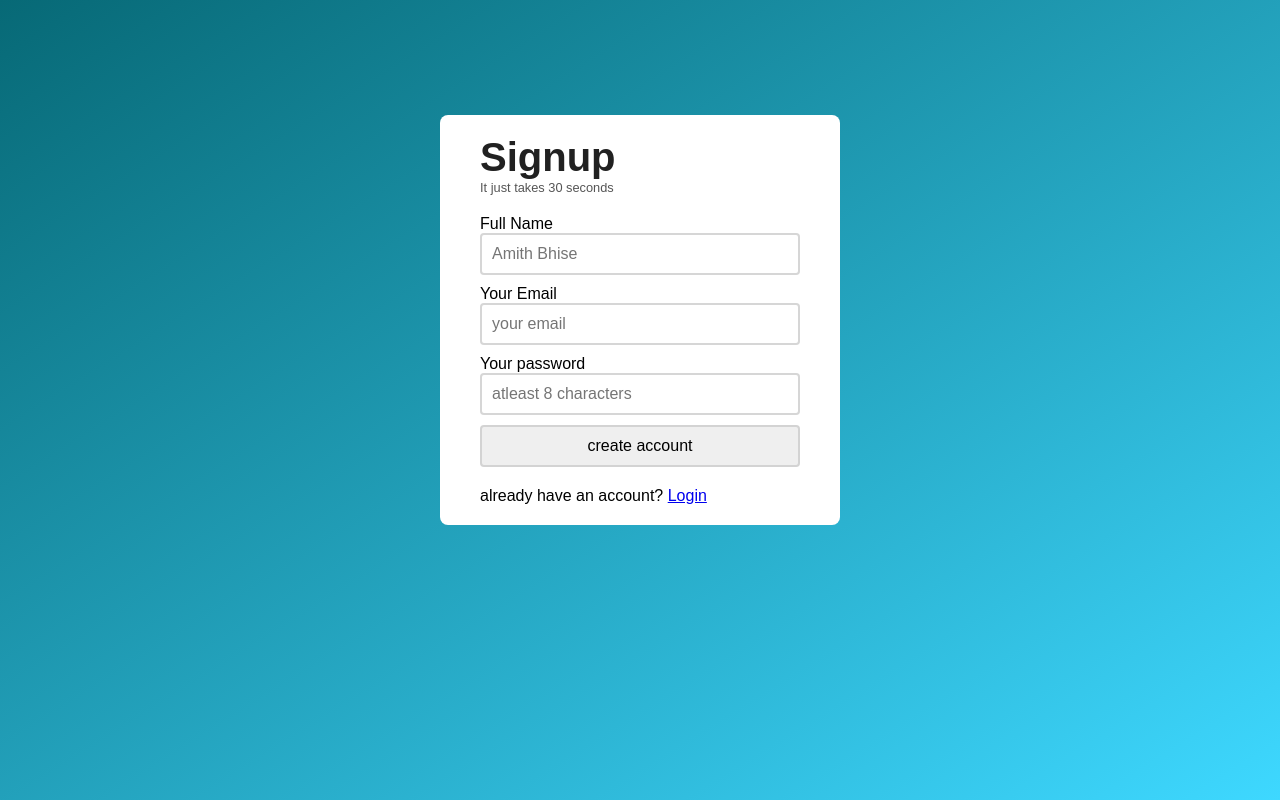
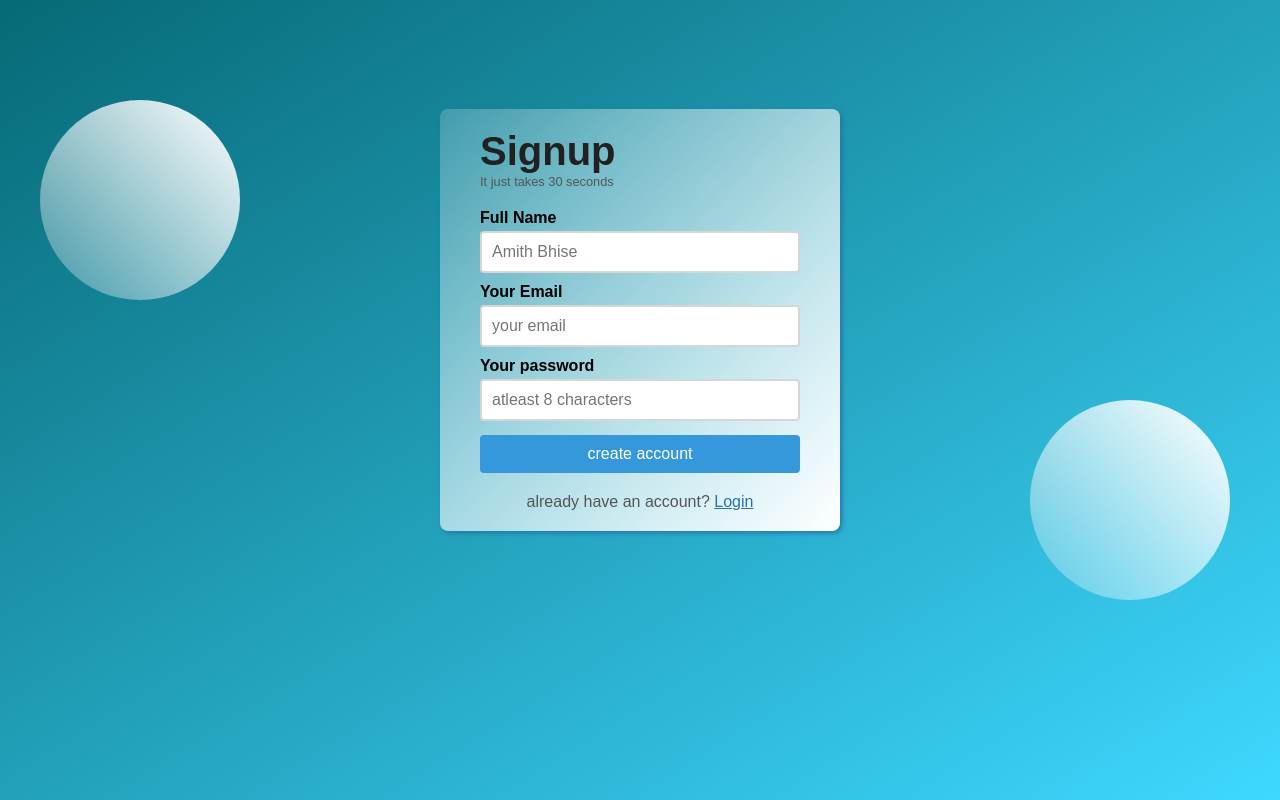
Before and after one commit to amith-webdeveloper/fun-with-CSS, a plain HTML site: page building glassmorphic signup/index.html in a window 1280 px wide. Drawn offline with Linux system fonts and the light colour scheme.

Commit message:
modified signup exercise

```diff
--- a/building glassmorphic signup/index.html
+++ b/building glassmorphic signup/index.html
@@ -40,6 +40,8 @@
                 <p>already have an account? <a href="#">Login</a></p>
             </footer>
         </div>
+        <div class="circle c1"></div>
+        <div class="circle c2"></div>
     </div>
 
 
--- a/building glassmorphic signup/style.css
+++ b/building glassmorphic signup/style.css
@@ -18,8 +18,13 @@
     top: 40%;
     transform: translateY(-50%);
     padding: 20px 40px;
-    background-color: white;
+    /* background-color: #ffffff09; */
+    background: linear-gradient(to top left , #ffffffff , #ffffff33);
+    backdrop-filter: blur(8px);
     border-radius: 8px;
+    box-shadow: 2px 2px 5px #2773a5;
+    z-index: 2;
+
 }
 
 h1{
@@ -49,6 +54,7 @@ h1{
 
 .signup-body p label{
     display: block;
+    font-weight: bold;
 }
 
 .signup-body p input{
@@ -57,4 +63,47 @@ h1{
     border: 2px solid #cccc;
     border-radius: 4px;
     font-size: 1rem;
+    margin-top: 4px;
+
 }
+
+.signup-body p input[type="submit"]{
+    background-color: #3498db;
+    border: none;
+    color: white;
+    cursor: pointer;
+
+}
+
+.signup-body p input[type="submit"]:hover{
+    background-color: #2773a5;
+}
+
+.signup-footer p{
+    color: #555;
+    text-align: center;
+}
+
+.signup-footer p a{
+    color: #2773a5;
+}
+
+.circle{
+    width: 200px;
+    height: 200px;
+    border-radius: 100px;
+    background: linear-gradient(to top right , #ffffff33, #ffffffff);
+    position: absolute;
+
+}
+
+.c1{
+    top: 100px;
+    left: 40px;
+
+}
+
+.c2{
+    bottom: 200px;
+    right: 50px;
+}
```
